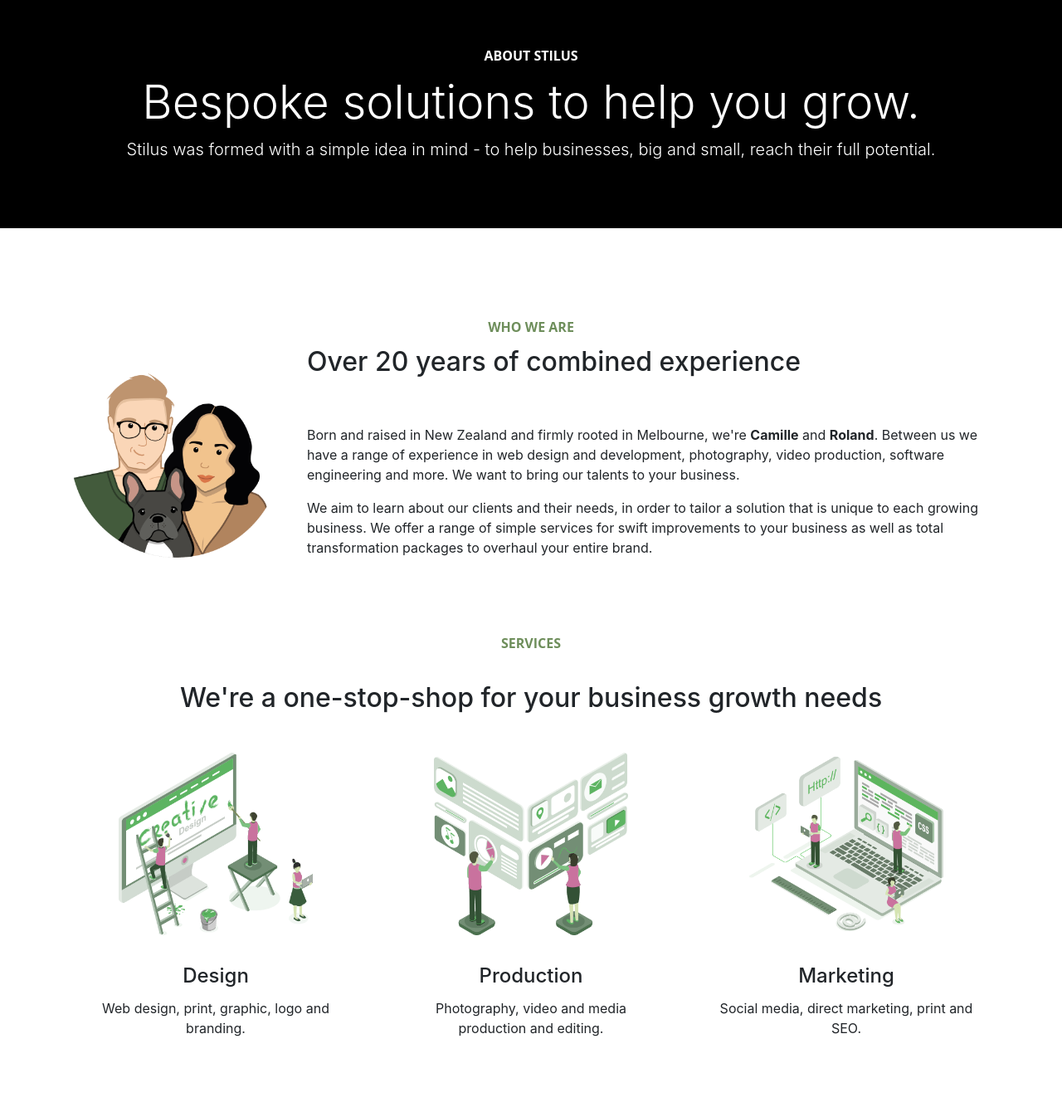
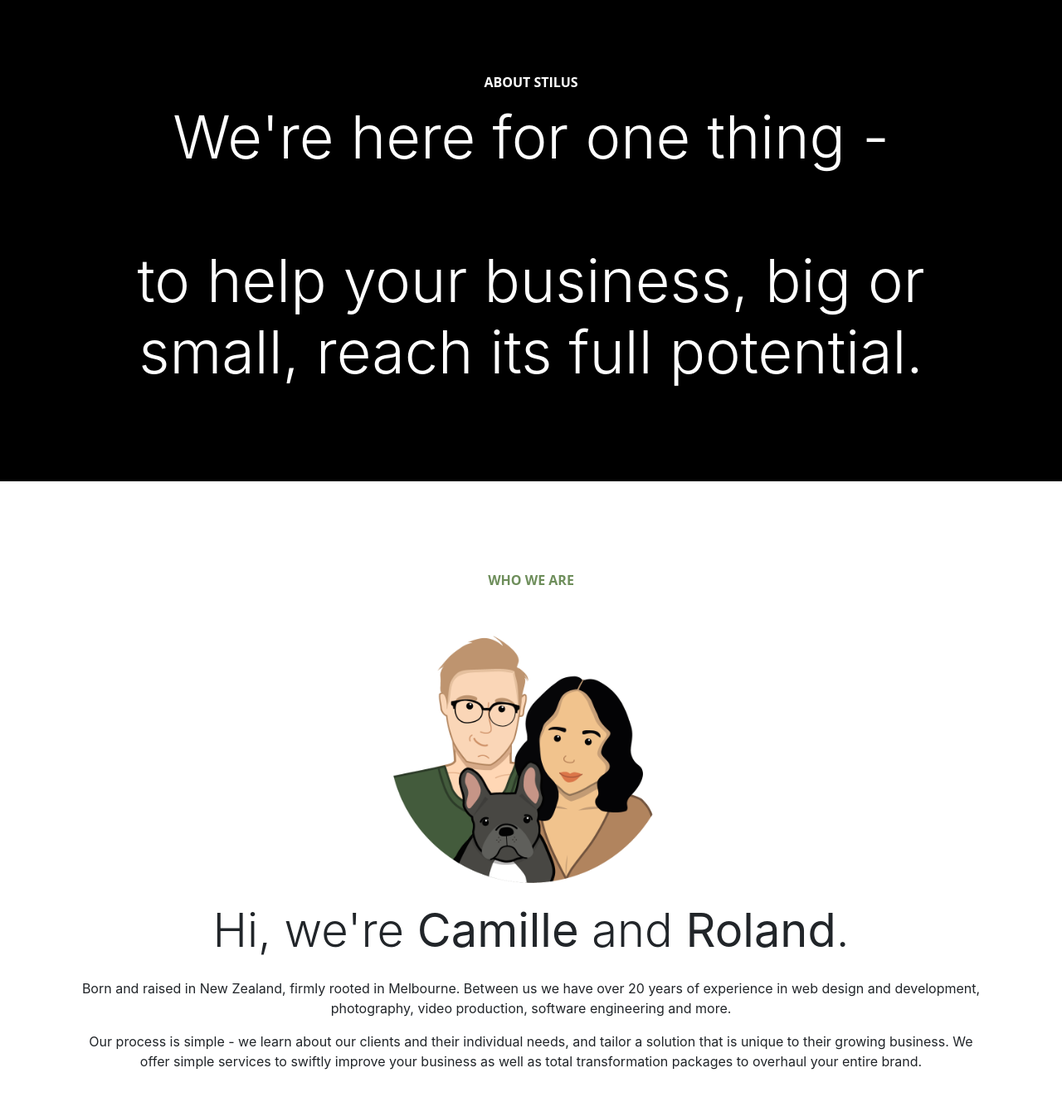
Before and after one commit to stilus-solutions/stilus-solutions.github.io, a plain HTML site: page index.html in a window 1280 px wide. Shown: the part 660-1994 px from the top of the page at 83% size. Drawn offline with nearby package versions, Linux system fonts and the light colour scheme.

Commit message:
Content updates
Updated banner and top content sections

```diff
--- a/css/styles.css
+++ b/css/styles.css
@@ -147,6 +147,7 @@ html {
   background-color: #000;
   border-radius: 0;
   text-align:center;
+  padding:6rem 0rem;
 }
 
 .jumbotron h1, .jumbotron p {
@@ -157,19 +158,25 @@ html {
   padding-top:4rem;
   padding-bottom:4rem;
   background-color:#fff;
+  text-align: center;
 }
 
 #about-cr img {
-  max-width:100%;
+  max-width:30%;
+  margin:0 auto;
 }
 
 /* Services */
 #services {
+  background-color: #F5F5F5;
   text-align:center;
+  padding-top:4rem;
+  padding-bottom:4rem;
 }
 
 #services .card {
   border:0;
+  background: none;
 }
 
 .card-image img {
--- a/index.html
+++ b/index.html
@@ -63,8 +63,7 @@
 <div class="jumbotron">
   <div class="container">
     <div class="above-heading" style="color:white;">ABOUT STILUS</div>
-    <h1 class="display-4">Bespoke solutions to help you grow.</h1>
-    <p class="lead">Stilus was formed with a simple idea in mind - to help businesses, big and small, reach their full potential.
+    <h1 class="display-3">We're here for one thing -<br /><br /> to help your business, big or small, reach its full potential.</h1>
 </div>
 </p>
 </div>
@@ -74,18 +73,15 @@
   <div class="above-heading">WHO WE ARE</div>
   <div class="container">
     <div class="row">
-      <div class="col-lg-3">
-        <img src="img/portrait.png">
-      </div>
-      <div class="col-lg-9">
-        <h2>Over 20 years of combined experience</h2>
-        <br /><br />
-        <p>Born and raised in New Zealand and firmly rooted in Melbourne, we're <b>Camille</b> and <b>Roland</b>. Between us we have a range of experience in web design and development, photography, video production, software engineering and more. We want to bring our talents to your business.</p>
-        <p>We aim to learn about our clients and their needs, in order to tailor a solution that is unique to each growing business. We offer a range of simple services for swift improvements to your business as well as total transformation packages to overhaul your entire brand.</p>
+    <img src="img/portrait.png">
+  </div>
+  <div class="row text-center p-4">
+        <p><span class="display-4">Hi, we're <b>Camille</b> and <b>Roland</b>.</span>
+          <br /><br />Born and raised in New Zealand, firmly rooted in Melbourne. Between us we have over 20 years of experience in web design and development, photography, video production, software engineering and more.</p>
+        <p>Our process is simple - we learn about our clients and their individual needs, and tailor a solution that is unique to their growing business. We offer simple services to swiftly improve your business as well as total transformation packages to overhaul your entire brand.</p>
       </div>
     </div>
   </div>
-</div>
 
 <!-- Services -->
 <div id="services">
```
